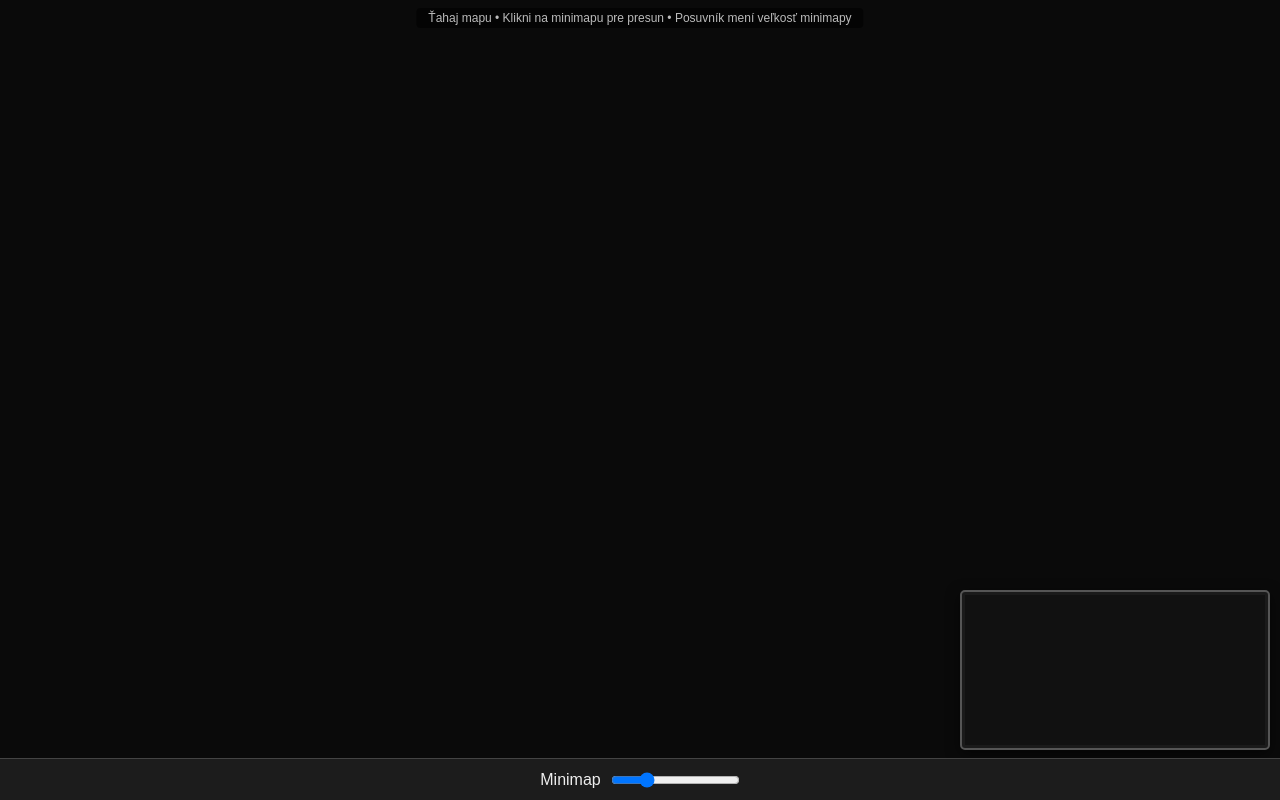
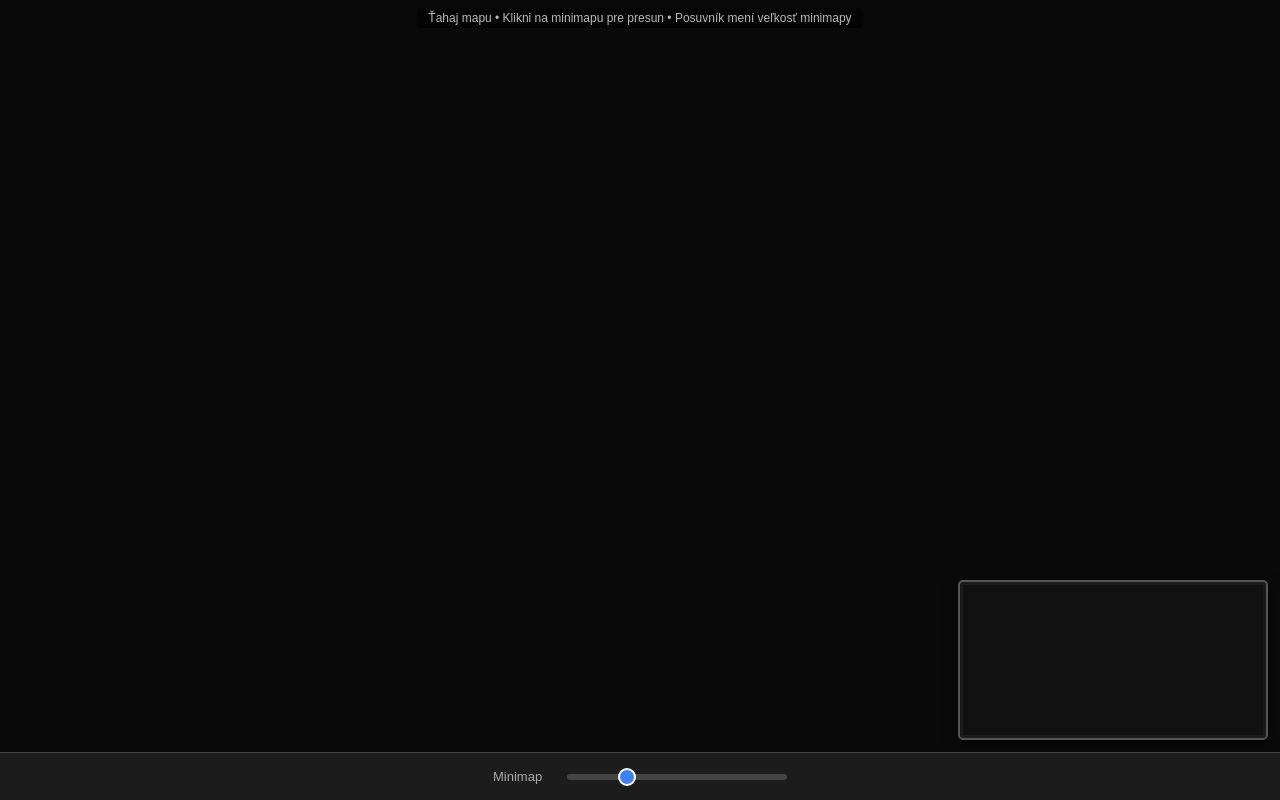
Before and after one commit to petebystricky-bot/StrongHold-, a plain HTML site: page index.html in a window 1280 px wide. Drawn offline with Linux system fonts and the light colour scheme.

Commit message:
Adjust CSS styles for layout and elements

```diff
--- a/style.css
+++ b/style.css
@@ -16,7 +16,7 @@ body {
 #game-container {
   position: relative;
   width: 100%;
-  height: calc(100% - 42px);
+  height: calc(100% - 48px);   /* miesto pre spodnú lištu */
 }
 
 #detailCanvas {
@@ -32,11 +32,11 @@ body {
   cursor: grabbing;
 }
 
-/* Minimap */
+/* Minimap – sedí nad lištou */
 #minimap-container {
   position: absolute;
-  right: 10px;
-  bottom: 8px;
+  right: 12px;
+  bottom: 12px;                /* odstup od spodnej lišty */
   background: #1a1a1a;
   border: 2px solid #555;
   border-radius: 5px;
@@ -49,7 +49,7 @@ body {
 #minimap-container.hidden {
   opacity: 0;
   pointer-events: none;
-  transform: scale(0.85);
+  transform: scale(0.7);
 }
 
 #overviewCanvas {
@@ -65,37 +65,52 @@ body {
   bottom: 0;
   left: 0;
   width: 100%;
-  height: 42px;
+  height: 48px;
   background: #1c1c1c;
   border-top: 1px solid #444;
   display: flex;
   align-items: center;
   justify-content: center;
-  gap: 10px;
+  gap: 14px;
   z-index: 30;
+  padding: 0 20px;
 }
 
-.mode-btn {
-  width: 36px;
-  height: 28px;
-  background: #2a2a2a;
+.slider-label {
+  font-size: 13px;
   color: #aaa;
-  border: 1px solid #555;
-  border-radius: 4px;
-  font-size: 14px;
-  font-weight: bold;
+  min-width: 60px;
+}
+
+#minimapSlider {
+  width: 220px;
+  height: 6px;
+  -webkit-appearance: none;
+  appearance: none;
+  background: #444;
+  border-radius: 3px;
+  outline: none;
   cursor: pointer;
 }
 
-.mode-btn:hover {
-  background: #3a3a3a;
-  color: #fff;
+#minimapSlider::-webkit-slider-thumb {
+  -webkit-appearance: none;
+  appearance: none;
+  width: 18px;
+  height: 18px;
+  background: #3b82f6;
+  border-radius: 50%;
+  cursor: pointer;
+  border: 2px solid #fff;
 }
 
-.mode-btn.active {
+#minimapSlider::-moz-range-thumb {
+  width: 18px;
+  height: 18px;
   background: #3b82f6;
-  color: #fff;
-  border-color: #60a5fa;
+  border-radius: 50%;
+  cursor: pointer;
+  border: 2px solid #fff;
 }
 
 #info {
```
